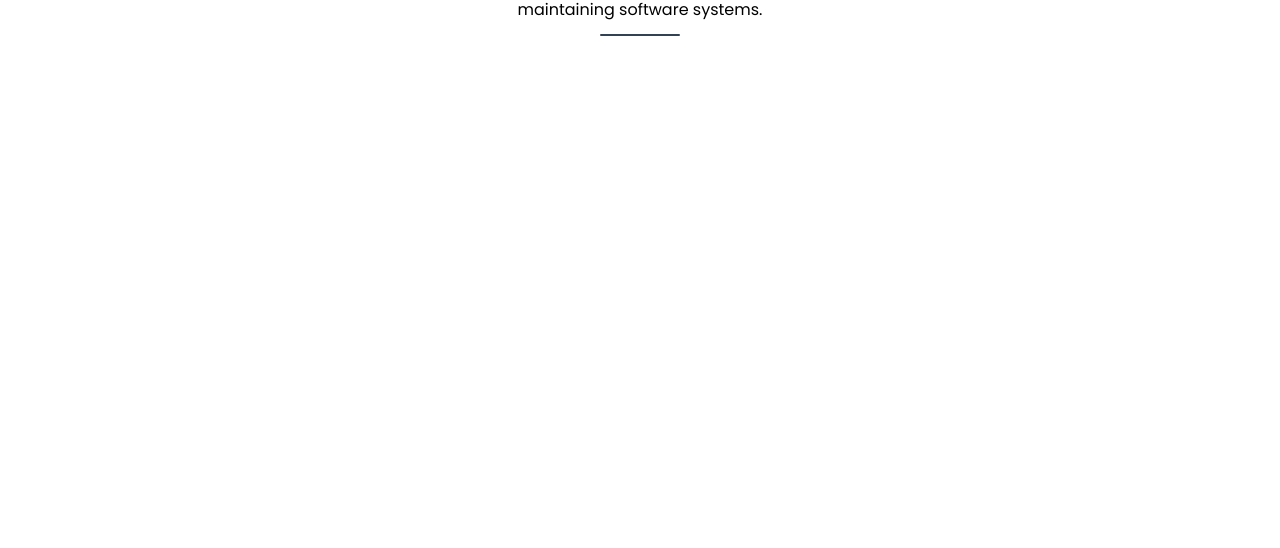
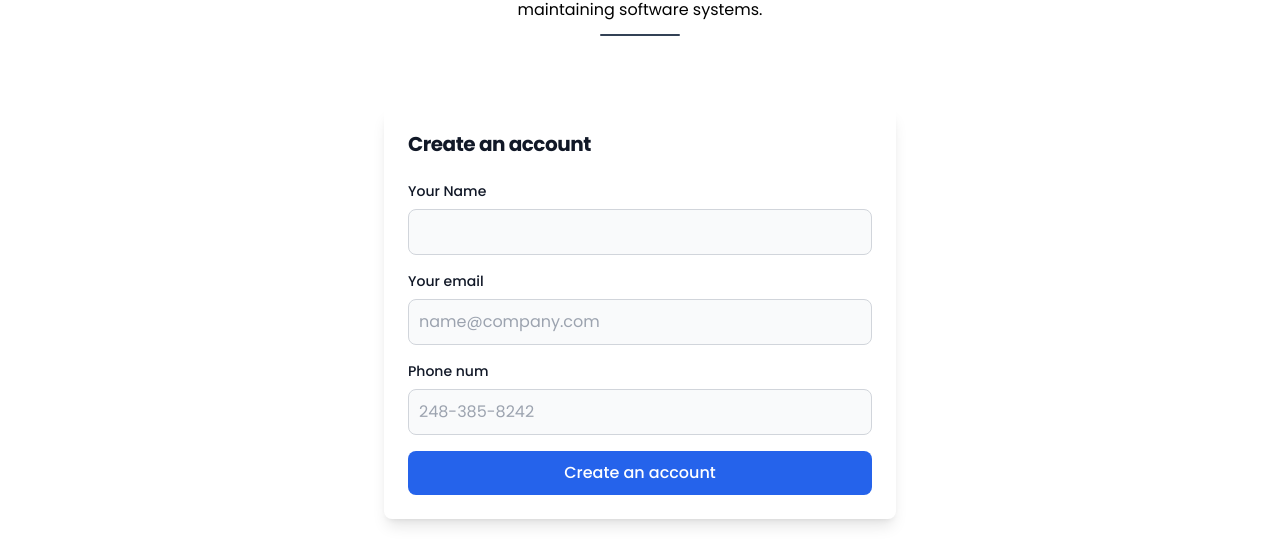
Before and after one commit to topujss/react-practice, a React (Create React App) app: page /contact in a window 1280 px wide. Shown: the part 314-862 px from the top of the page. Before the commit the page ends 800 px from the top, so only its background shows below. Built offline with nearby package versions, Linux system fonts and the light colour scheme; the HTML template or start-up script is replaced by a standard one.

Commit message:
Practice ongoing

```diff
--- a/package.json
+++ b/package.json
@@ -9,6 +9,7 @@
     "react": "^18.2.0",
     "react-dom": "^18.2.0",
     "react-scripts": "5.0.1",
+    "sweetalert": "^2.1.2",
     "web-vitals": "^2.1.0"
   },
   "scripts": {
--- /dev/null
+++ b/src/components/Alert/Alert.jsx
@@ -0,0 +1,15 @@
+import { MdOutlineClose } from 'react-icons/md';
+
+export default function Alert({ type, msg, hide }) {
+  return (
+    <>
+      <h1 className={`${type} border p-4 rounded flex justify-between items-center`}>
+        {msg}
+        <MdOutlineClose
+          className="cursor-pointer"
+          onClick={() => hide({ status: false, msg: '', type: 'bg-red-100 border-red-400 text-red-700' })}
+        />
+      </h1>
+    </>
+  );
+}
--- a/src/pages/About/About.jsx
+++ b/src/pages/About/About.jsx
@@ -1,5 +1,4 @@
 import { useState } from 'react';
-import { Link } from 'react-router-dom';
 import Header from '../../components/Header/Header';
 import Modal from '../../components/Modal/Modal';
 import Title from '../../components/Title/Title';
--- a/src/pages/Contact/Contact.jsx
+++ b/src/pages/Contact/Contact.jsx
@@ -1,7 +1,70 @@
+import { useState } from 'react';
+import swal from 'sweetalert';
+import Alert from '../../components/Alert/Alert';
 import Header from '../../components/Header/Header';
 import Title from '../../components/Title/Title';
 
 export default function Contact() {
+  // state management for form fields
+  const [input, setInput] = useState({
+    name: '',
+    email: '',
+    cell: '',
+  });
+
+  // On input change
+  function handleInput(e) {
+    const This = e.target;
+
+    setInput({
+      ...input,
+      [This.name]: This.value,
+    });
+  }
+
+  // alert state management
+  const [alert, setAlert] = useState({
+    status: false,
+    msg: '',
+    type: 'bg-red-100 border-red-400 text-red-700',
+  });
+
+  // On form submit event
+  const handleInputSubmit = (e) => {
+    e.preventDefault();
+
+    const { name, email, cell } = input;
+
+    if (!name || !email || !cell) {
+      setAlert({
+        status: true,
+        msg: 'Please Fill all fields',
+        type: 'bg-red-100 border-red-400 text-red-700',
+      });
+
+      swal('Please Fill all fields', 'Please try again', 'error', {
+        button: 'Submit',
+      });
+    } else {
+      setInput({
+        name: '',
+        email: '',
+        cell: '',
+      });
+
+      setAlert({
+        status: true,
+        msg: 'Registration successful',
+        type: 'bg-green-100 border-green-400 text-green-700',
+      });
+
+      // show success alert with sweetAlert
+      swal('Registration successful', 'Thank you for registering', 'success', {
+        button: 'Have a nice day',
+      });
+    }
+  };
+
   return (
     <>
       <section>
@@ -11,6 +74,64 @@ export default function Contact() {
           subTitle="Computer programmers, are responsible for developing, coding, installing, and maintaining software systems."
           divider={true}
         />
+
+        <div className="main-form">
+          <div className="flex flex-col items-center justify-center px-6 py-8 mx-auto">
+            <div className="w-full rounded-lg shadow-lg max-w-lg">
+              <div className="p-6 space-y-6">
+                <h1 className="text-xl font-bold leading-tight tracking-tight text-gray-900">Create an account</h1>
+                <form className="space-y-4" onSubmit={handleInputSubmit}>
+                  {/* if alert true show else hide alert */}
+                  {alert.status && <Alert msg={alert.msg} type={alert.type} hide={setAlert} />}
+                  <div>
+                    <label htmlFor="" className="block mb-2 text-sm font-medium text-gray-900 dark:text-white">
+                      Your Name
+                    </label>
+                    <input
+                      type="text"
+                      value={input.name}
+                      name="name"
+                      onChange={handleInput}
+                      className="bg-gray-50 border border-gray-300 text-gray-900 rounded-lg focus:ring focus:ring-primary-600 focus:border-primary-600 block w-full p-2.5 outline-none"
+                    />
+                  </div>
+                  <div>
+                    <label htmlFor="" className="block mb-2 text-sm font-medium text-gray-900">
+                      Your email
+                    </label>
+                    <input
+                      type="email"
+                      name="email"
+                      value={input.email}
+                      onChange={handleInput}
+                      className="bg-gray-50 border border-gray-300 text-gray-900 rounded-lg focus:ring focus:ring-primary-600 focus:border-primary-600 block w-full p-2.5 outline-none"
+                      placeholder="name@company.com"
+                    />
+                  </div>
+                  <div>
+                    <label htmlFor="" className="block mb-2 text-sm font-medium text-gray-900">
+                      Phone num
+                    </label>
+                    <input
+                      type="text"
+                      name="cell"
+                      value={input.cell}
+                      onChange={handleInput}
+                      className="bg-gray-50 border border-gray-300 text-gray-900 rounded-lg block w-full p-2.5 outline-none"
+                      placeholder="248-385-8242"
+                    />
+                  </div>
+                  <button
+                    type="submit"
+                    className="w-full text-white bg-blue-600 font-medium rounded-lg px-5 py-2.5 text-center"
+                  >
+                    Create an account
+                  </button>
+                </form>
+              </div>
+            </div>
+          </div>
+        </div>
       </section>
     </>
   );
```
